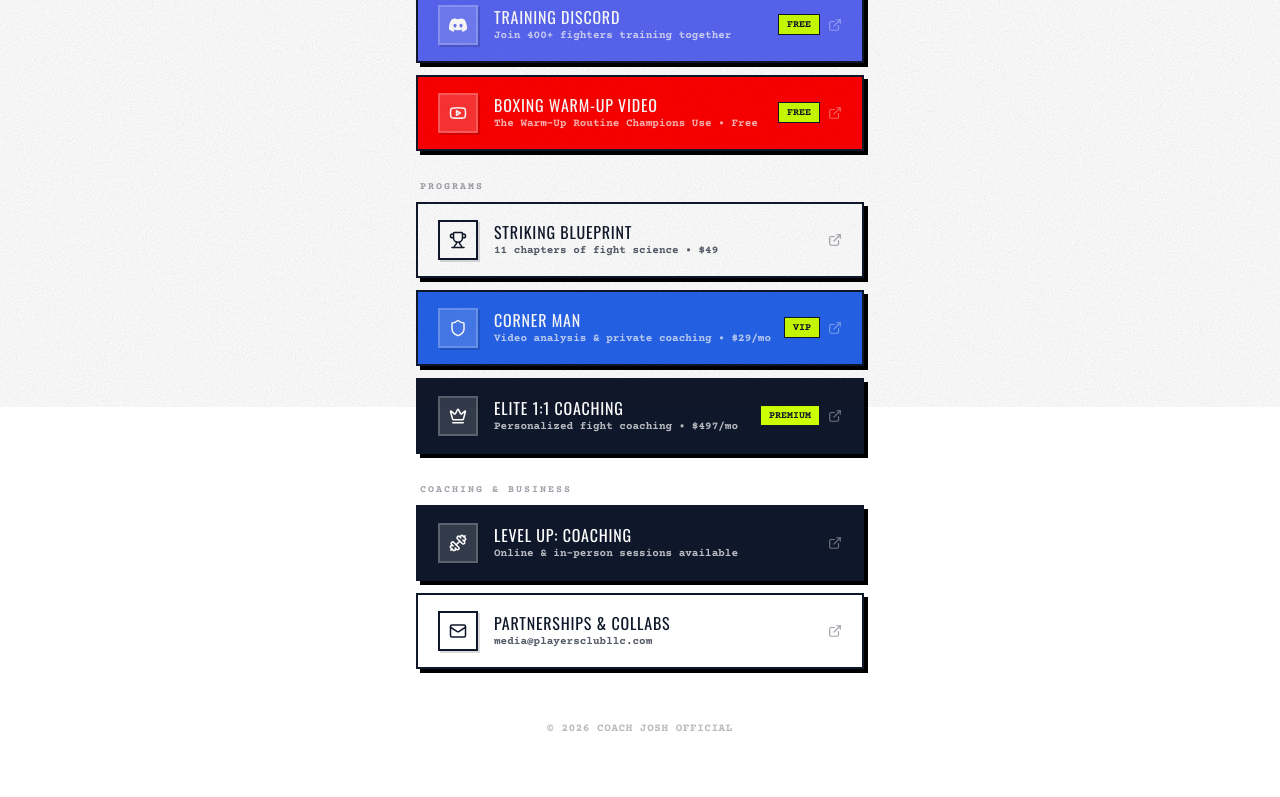
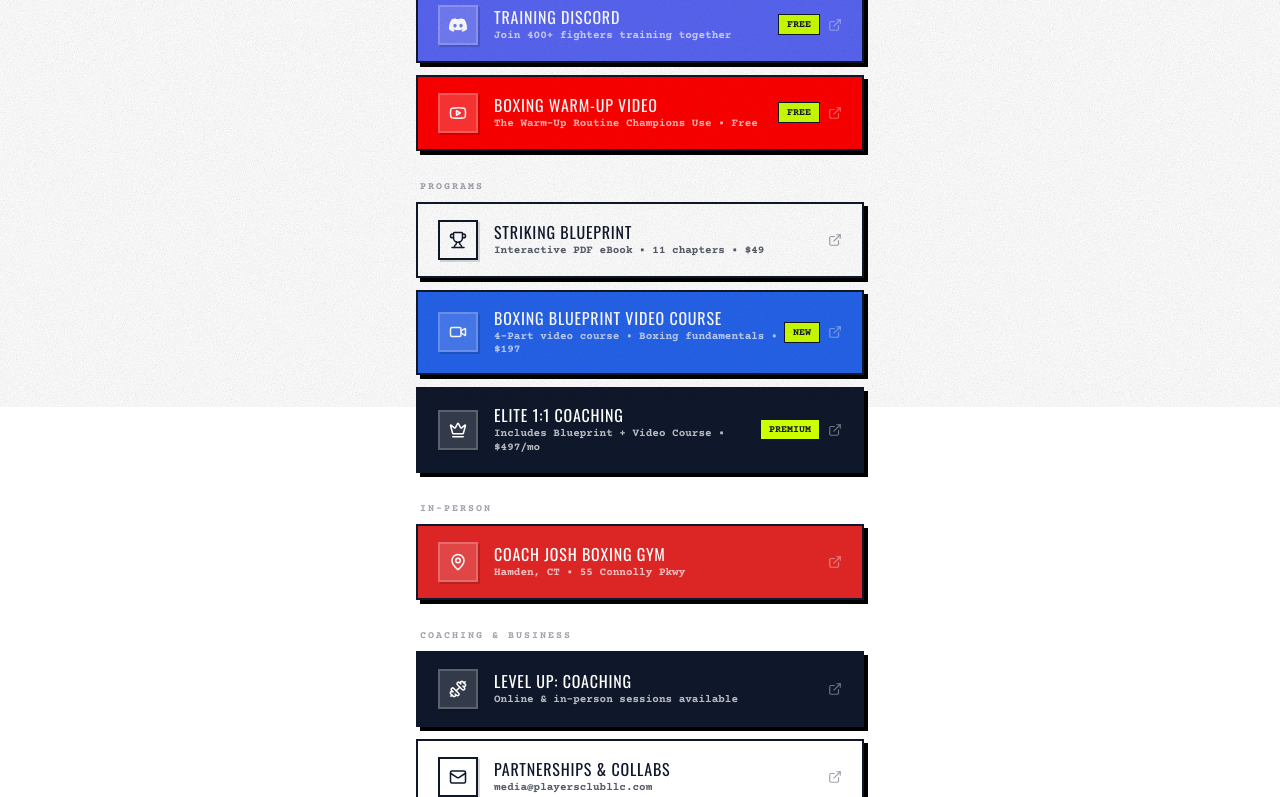
Before and after one commit to kaokien/coach-josh-official, a Next.js app: page /links in a window 1280 px wide. Shown: the part 393-1190 px from the top of the page. Built offline with nearby package versions, Linux system fonts and the light colour scheme; no server answers.

Commit message:
feat: update programs to actual offerings, add in-person gym link (same tab)

```diff
--- a/app/links/page.tsx
+++ b/app/links/page.tsx
@@ -16,6 +16,8 @@ import {
   Crown,
   LucideIcon,
   Flame,
+  MapPin,
+  Video,
 } from 'lucide-react';
 import { clsx, type ClassValue } from 'clsx';
 import { twMerge } from 'tailwind-merge';
@@ -58,6 +60,7 @@ const LinkButton = ({
   icon: Icon,
   subtext,
   badge,
+  noNewTab,
 }: {
   children: React.ReactNode;
   href: string;
@@ -65,6 +68,7 @@ const LinkButton = ({
   icon?: IconComponent;
   subtext?: string;
   badge?: string;
+  noNewTab?: boolean;
 }) => {
   const isExternal = href.startsWith('http') || href.startsWith('mailto');
 
@@ -119,7 +123,7 @@ const LinkButton = ({
 
   if (isExternal) {
     return (
-      <a href={href} target={href.startsWith('mailto') ? undefined : '_blank'} rel="noopener noreferrer" className={cn(baseStyles, variants[variant])}>
+      <a href={href} target={noNewTab || href.startsWith('mailto') ? undefined : '_blank'} rel="noopener noreferrer" className={cn(baseStyles, variants[variant])}>
         {content}
       </a>
     );
@@ -240,32 +244,48 @@ export default function LinksPage() {
           <div className="font-body text-[10px] font-bold text-[#0F172A]/40 uppercase tracking-[0.2em] mb-2 px-1">Programs</div>
           <div className="space-y-3">
             <LinkButton
-              href="/#programs"
+              href="https://www.coachjoshofficial.com/#programs"
               variant="default"
               icon={Trophy}
-              subtext="11 chapters of fight science • $49"
+              subtext="Interactive PDF eBook • 11 chapters • $49"
             >
               Striking Blueprint
             </LinkButton>
 
             <LinkButton
-              href="/#programs"
+              href="https://coachjoshofficial.gumroad.com/l/blueprint-video-course"
               variant="primary"
-              icon={Shield}
-              subtext="Video analysis & private coaching • $29/mo"
-              badge="VIP"
+              icon={Video}
+              subtext="4-Part video course • Boxing fundamentals • $197"
+              badge="New"
             >
-              Corner Man
+              Boxing Blueprint Video Course
             </LinkButton>
 
             <LinkButton
               href="https://calendly.com/mais-joshua/training-session?hide_landing_page_details=1&hide_gdpr_banner=1&background_color=0a0a0a&text_color=ffffff&primary_color=ccff00"
               variant="dark"
               icon={Crown}
-              subtext="Personalized fight coaching • $497/mo"
+              subtext="Includes Blueprint + Video Course • $497/mo"
               badge="Premium"
             >
               Elite 1:1 Coaching
+            </LinkButton>
+          </div>
+        </motion.div>
+
+        {/* ─── SECTION: GYM ─── */}
+        <motion.div variants={item} className="pt-4">
+          <div className="font-body text-[10px] font-bold text-[#0F172A]/40 uppercase tracking-[0.2em] mb-2 px-1">In-Person</div>
+          <div className="space-y-3">
+            <LinkButton
+              href="https://coachjoshboxing.com"
+              variant="accent"
+              icon={MapPin}
+              subtext="Hamden, CT • 55 Connolly Pkwy"
+              noNewTab
+            >
+              Coach Josh Boxing Gym
             </LinkButton>
           </div>
         </motion.div>
```
